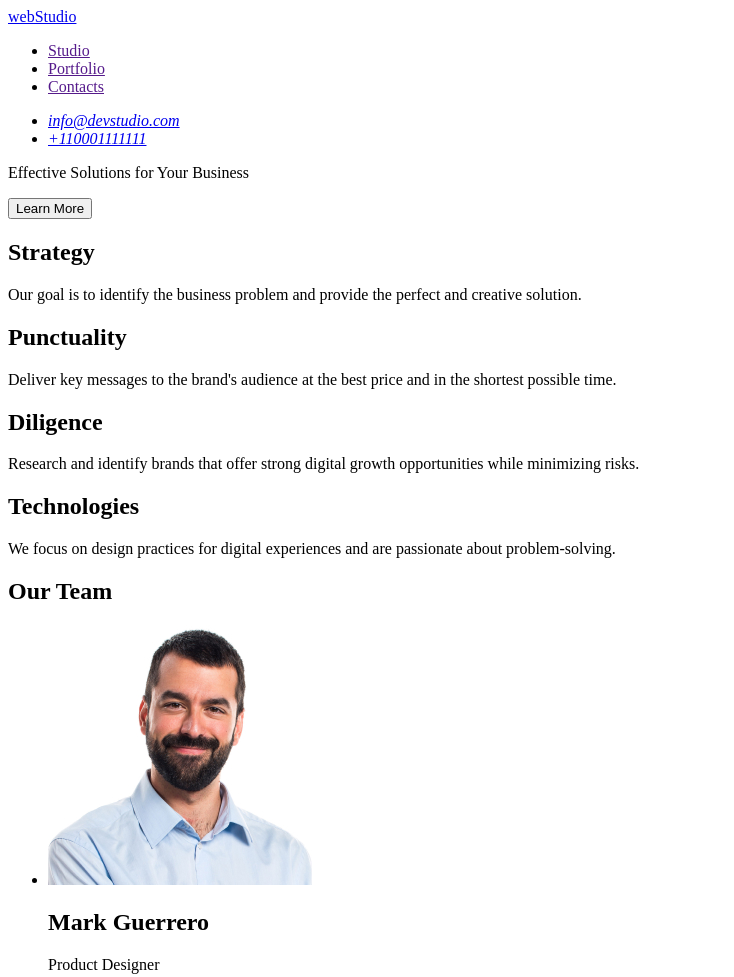
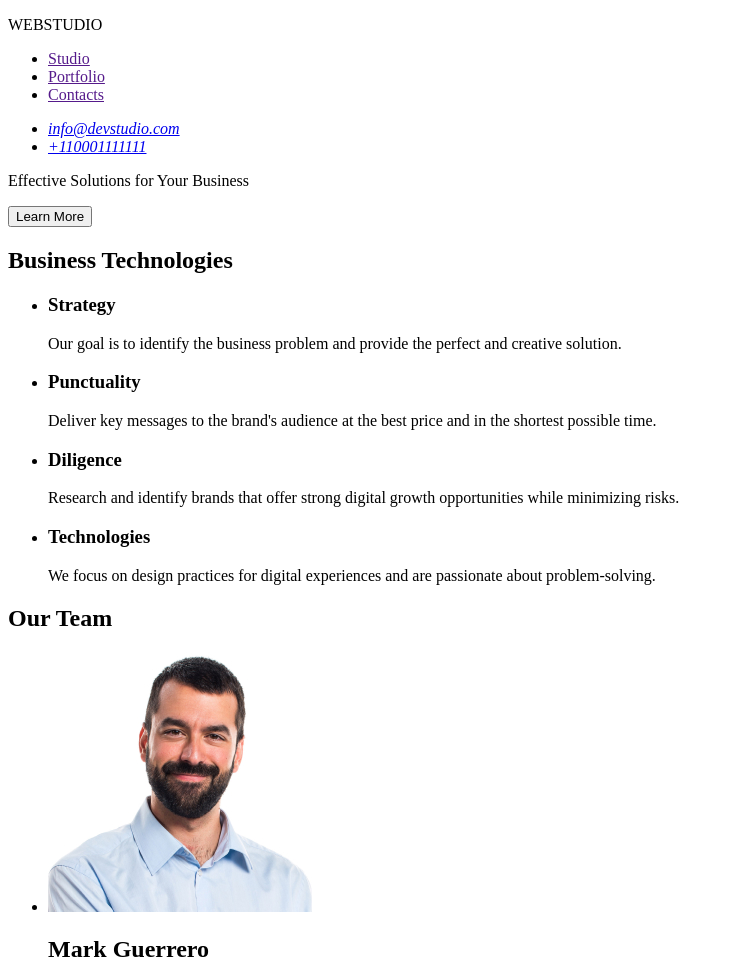
Before and after one commit to Baksbed/goit-markup-hw-01, a plain HTML site: page index.html in a window 1280 px wide. Shown: the top 977 px of the page, without its empty margins (0-734 px from the left). Drawn offline with Linux system fonts and the light colour scheme.

Commit message:
Update index.html

```diff
--- a/index.html
+++ b/index.html
@@ -11,7 +11,7 @@
 <body>
   <header>
     <nav>
-       <a href="./index.html">webStudio</a>
+       <p>WEBSTUDIO</p>
         <ul>
            <li><a href="">Studio</a></li>
             <li><a href="">Portfolio</a></li>
@@ -26,17 +26,28 @@
       </address>
        <p>Effective Solutions for Your Business</p>
         <button type="button">Learn More</button>
-  </header>
+        </header>
   <main>
-    <h2>Strategy</h2>
+    <section>
+      <h2>Business Technologies</h2>
+      <ul>
+    <li>
+      <h3>Strategy</h3>
     <p>Our goal is to identify the business problem and provide the perfect and creative solution.</p>
-    <h2>Punctuality</h2>
+  </li>
+    <li><h3>Punctuality</h3>
     <p>Deliver key messages to the brand's audience at the best price and in the shortest possible time.</p>
-    <h2>Diligence</h2>
+  </li>
+   <li> <h3>Diligence</h3>
     <p>Research and identify brands that offer strong digital growth opportunities while minimizing risks.</p>
-    <h2>Technologies</h2>
+  </li>
+    <li><h3>Technologies</h3>
     <p>We focus on design practices for digital experiences and are passionate about problem-solving.</p>
+  </li>
+    </ul>
+    </section>
   </main>
+  <section>
   <h2>Our Team</h2>
    <ul>
      <li>
@@ -56,8 +67,9 @@
         <h2>Daniel Wilson</h2><p>UI Designer</p>
          </li>
          </ul>
+        </section>
         <footer>
-          <a href="./index.html">webStudio</a>
+          <p>WEBSTUDIO</p>
           <p>Increase customer flow and sales for your business with our digital marketing and growth solutions.</p>
         </footer>
 </body>
```
